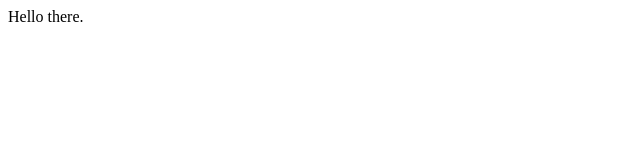
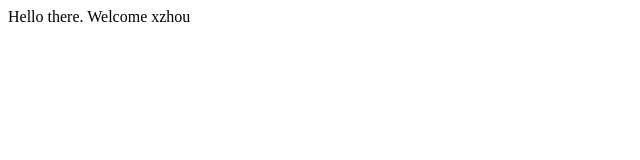
Before and after one commit to Kevin-xzhou/kubia-website-example, a plain HTML site: page index.html in a window 1280 px wide. Shown: the whole page, without its empty margins (0-640 px from the left). Drawn offline with Linux system fonts and the light colour scheme.

Commit message:
Update index.html

```diff
--- a/index.html
+++ b/index.html
@@ -1,5 +1,6 @@
 <html>
 <body>
 Hello there.
+Welcome xzhou
 </body>
 </html>
```
